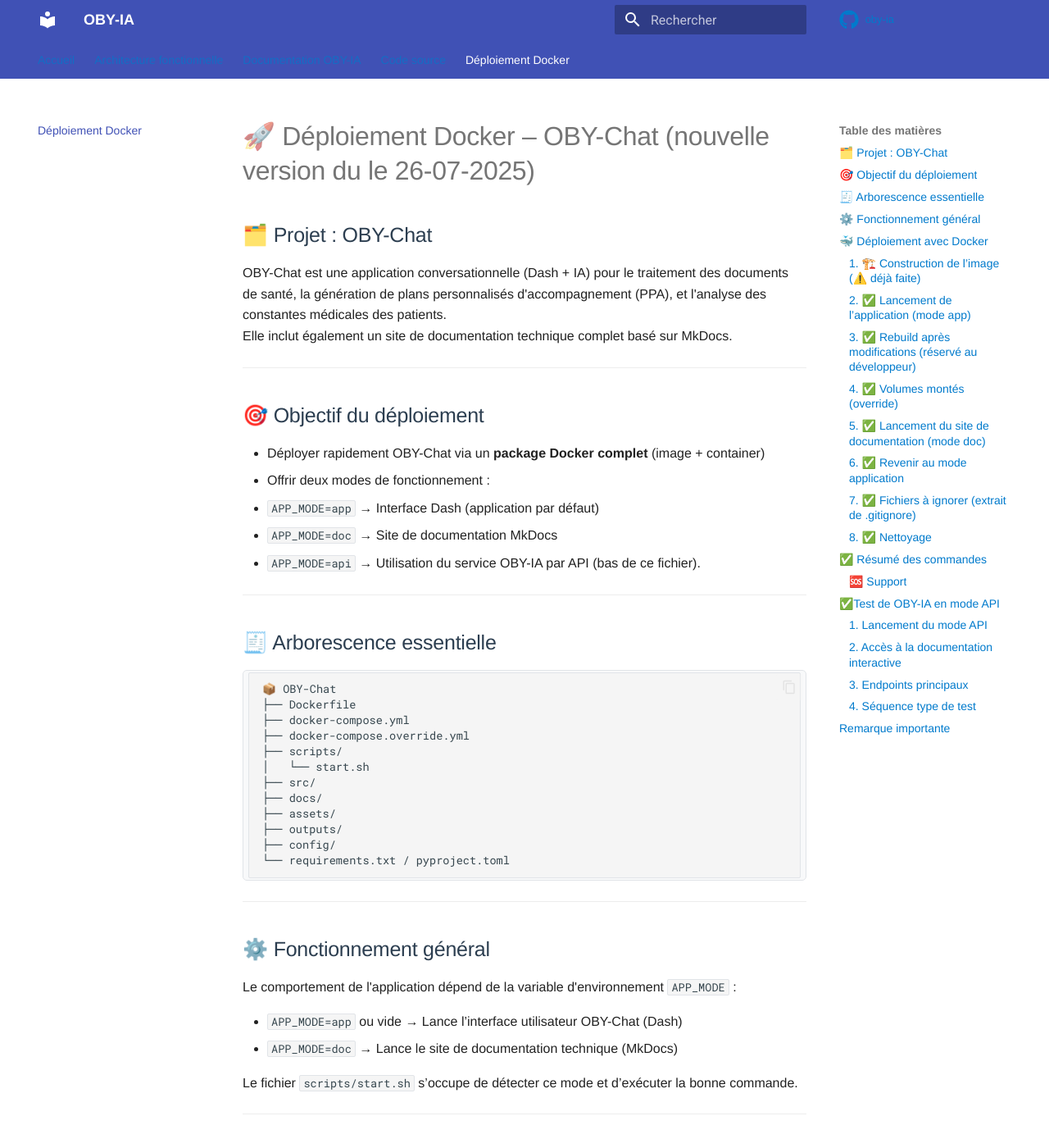
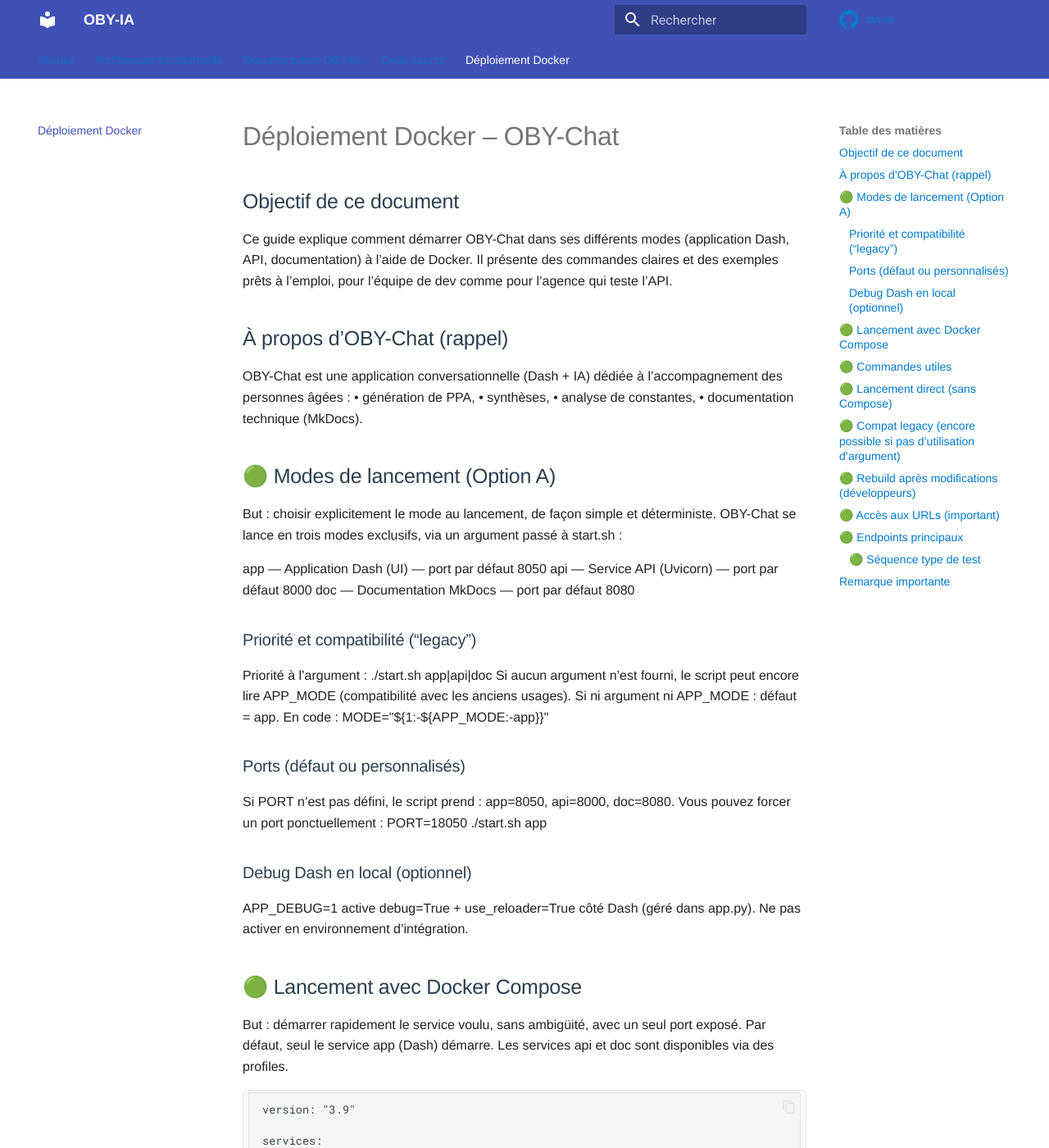
Before and after one commit to DSAGRO3F/OBY-Chat, an MkDocs documentation site: the page built from docs/deploiement.md, in a window 1280 px wide and 1400 px high. Shown: the whole window at 82% size. Built offline with MkDocs 1.6.1 and Material for MkDocs 9.7.7, drawn with Linux system fonts in a browser that asks for light colours; comment, search, counter and statistics services are not loaded; some of the changed text lies outside the part shown.

Commit message:
Modif gestion des ports selon mode choisi, impact start.sh + app.py + docker-compose.yml.

````diff
--- a/docs/deploiement.md
+++ b/docs/deploiement.md
@@ -1,213 +1,147 @@
+# Déploiement Docker – OBY-Chat
 
-# 🚀 Déploiement Docker – OBY-Chat (nouvelle version du le 26-07-2025)
+## Objectif de ce document
+Ce guide explique comment démarrer OBY-Chat dans ses différents modes (application Dash, API, documentation) à l’aide de Docker.
+Il présente des commandes claires et des exemples prêts à l’emploi, pour l’équipe de dev comme pour l’agence qui teste l’API.
 
-## 🗂️ Projet : OBY-Chat
+## À propos d’OBY-Chat (rappel)
+OBY-Chat est une application conversationnelle (Dash + IA) dédiée à l’accompagnement des personnes âgées :
+• génération de PPA, • synthèses, • analyse de constantes, • documentation technique (MkDocs).
 
-OBY-Chat est une application conversationnelle (Dash + IA) pour le traitement des documents de santé, la génération de plans personnalisés d'accompagnement (PPA), et l'analyse des constantes médicales des patients.
-Elle inclut également un site de documentation technique complet basé sur MkDocs.
+## 🟢 Modes de lancement (Option A)
+But : choisir explicitement le mode au lancement, de façon simple et déterministe.
+OBY-Chat se lance en trois modes exclusifs, via un argument passé à start.sh :
 
----
+app — Application Dash (UI) — port par défaut 8050
+api — Service API (Uvicorn) — port par défaut 8000
+doc — Documentation MkDocs — port par défaut 8080
 
-## 🎯 Objectif du déploiement
+### Priorité et compatibilité (“legacy”)
+Priorité à l’argument : ./start.sh app|api|doc
+Si aucun argument n’est fourni, le script peut encore lire APP_MODE (compatibilité avec les anciens usages).
+Si ni argument ni APP_MODE : défaut = app.
+En code : MODE="${1:-${APP_MODE:-app}}"
 
-- Déployer rapidement OBY-Chat via un **package Docker complet** (image + container)
-- Offrir deux modes de fonctionnement :
-  - `APP_MODE=app` → Interface Dash (application par défaut)
-  - `APP_MODE=doc` → Site de documentation MkDocs
-  - `APP_MODE=api` → Utilisation du service OBY-IA par API (bas de ce fichier).
+### Ports (défaut ou personnalisés)
+Si PORT n’est pas défini, le script prend : app=8050, api=8000, doc=8080.
+Vous pouvez forcer un port ponctuellement :
+PORT=18050 ./start.sh app
 
----
+### Debug Dash en local (optionnel)
+APP_DEBUG=1 active debug=True + use_reloader=True côté Dash (géré dans app.py).
+Ne pas activer en environnement d’intégration.
 
-## 🧾 Arborescence essentielle
+## 🟢 Lancement avec Docker Compose
+But : démarrer rapidement le service voulu, sans ambigüité, avec un seul port exposé.
+Par défaut, seul le service app (Dash) démarre. Les services api et doc sont disponibles via des profiles.
 
 ```
-📦 OBY-Chat
-├── Dockerfile
-├── docker-compose.yml
-├── docker-compose.override.yml
-├── scripts/
-│   └── start.sh
-├── src/
-├── docs/
-├── assets/
-├── outputs/
-├── config/
-└── requirements.txt / pyproject.toml
+version: "3.9"
+
+services:
+  # === Application Dash — démarre par défaut ===
+  obyia-app:
+    build:
+      context: .
+      dockerfile: Dockerfile
+    container_name: obyia-app
+    command: ["./start.sh", "app"]   # <-- argument à start.sh
+    ports:
+      - "8050:8050"
+    volumes:
+      - ./outputs:/app/outputs
+      - ./assets:/app/assets
+    # optionnel pour debug local :
+    # environment:
+    #   - APP_DEBUG=1
+
+  # === API (Uvicorn) — démarrage à la demande ===
+  obyia-api:
+    build:
+      context: .
+      dockerfile: Dockerfile
+    container_name: obyia-api
+    command: ["./start.sh", "api"]   # <-- argument à start.sh
+    ports:
+      - "8000:8000"
+    profiles: ["api"]
+
+  # === Documentation (MkDocs) — démarrage à la demande ===
+  obyia-doc:
+    build:
+      context: .
+      dockerfile: Dockerfile
+    container_name: obyia-doc
+    command: ["./start.sh", "doc"]   # <-- argument à start.sh
+    ports:
+      - "8080:8080"
+    profiles: ["doc"]
 ```
 
----
-
-## ⚙️ Fonctionnement général
-
-Le comportement de l'application dépend de la variable d'environnement `APP_MODE` :
-
-- `APP_MODE=app` ou vide → Lance l’interface utilisateur OBY-Chat (Dash)
-- `APP_MODE=doc` → Lance le site de documentation technique (MkDocs)
-
-Le fichier `scripts/start.sh` s’occupe de détecter ce mode et d’exécuter la bonne commande.
-
----
-
-## 🐳 Déploiement avec Docker
-
-### 1. 🏗️ Construction de l’image (⚠️ déjà faite)
-
-L’image Docker est **déjà construite** avant livraison du package.
-
-> ✅ Vous **n’avez pas besoin d’exécuter** `docker build`.
-
----
-
-### 2. ✅ Lancement de l’application (mode app)
-
-```bash
+## 🟢 Commandes utiles
+App (Dash) : → http://localhost:8050
+```
 docker compose up -d
 ```
 
-Accéder à l’interface :
+API : → http://localhost:8000
+```
+docker compose --profile api up -d obyia-api
+```
+
+Doc : → http://localhost:8080
+```
+docker compose --profile doc up -d obyia-doc
+```
+
+Arrêter :
+docker compose down (ou cibler un service)
+✔️ Bonne pratique : n’exposez qu’un seul port par service (8050 ou 8000 ou 8080).
+❌ Évitez de mapper 8050/8000/8080 simultanément sur le même service : collisions assurées.
+
+
+## 🟢 Lancement direct (sans Compose)
+But : lancer un mode ponctuellement avec une commande unique.
+```
+# Application (Dash)
+docker run -p 8050:8050 oby-chat ./start.sh app
+# → http://localhost:8050
+
+# API (pour l’agence)
+docker run -p 8000:8000 oby-chat ./start.sh api
+# → http://localhost:8000
+
+# Documentation (MkDocs)
+docker run -p 8080:8080 oby-chat ./start.sh doc
+# → http://localhost:8080
 
 ```
-http://localhost:8050
+
+## 🟢 Compat legacy (encore possible si pas d’utilisation d’argument)
+```
+docker run -p 8000:8000 -e APP_MODE=api oby-chat ./start.sh
+# Ici, pas d’argument ⇒ start.sh lira APP_MODE=api
+
 ```
 
----
+## 🟢 Rebuild après modifications (développeurs)
+But : reconstruire l’image et relancer uniquement le service utile.
 
-### 3. ✅ Rebuild après modifications (réservé au développeur)
-
-Si vous modifiez le code source :
-
-```bash
+```
 docker compose down
 docker compose build
-docker compose up -d
+docker compose up -d obyia-app     # ou: obyia-api | obyia-doc
+
 ```
 
----
-
-### 4. ✅ Volumes montés (override)
-
-Le fichier `docker-compose.override.yml` permet de monter des volumes en local pour un usage en développement.
-
----
-
-### 5. ✅ Lancement du site de documentation (mode doc)
-
-Vous pouvez aussi démarrer **uniquement le site de documentation MkDocs** :
-
-```bash
-docker run -p 8080:8080 -e APP_MODE=doc oby-chat
-```
-
-Puis ouvrir :
-
-```
-http://localhost:8080
-```
-
-> 📚 Ce mode utilise `mkdocs serve` à l’intérieur du container.
-
----
-
-### 6. ✅ Revenir au mode application
-
-1. Arrêter le container documentation :
-
-```bash
-docker ps    # identifier l’ID du container actif
-docker stop <container_id>
-```
-
-2. Redémarrer OBY-Chat en mode application :
-
-```bash
-docker compose up -d
-```
-
----
-
-### 7. ✅ Fichiers à ignorer (extrait de `.gitignore`)
-
-```
-# Fichiers sensibles
-.env
-__pycache__/
-*.pyc
-
-# OS
-.DS_Store
-
-# IDE
-.idea/
-
-# Export
-# outputs/
-site/
-
-# Base chroma
-src/vector_db/chromadb/
-
-# Fichiers générés par ChromaDB
-src/vector_db/chromadb/
-*.bin
-*.pickle
-*.sqlite3
-```
-
----
-
-### 8. ✅ Nettoyage
-
-Supprimer tous les containers, images, volumes (⚠️ avec précaution) :
-
-```bash
-docker system prune -a
-```
-
----
-
-## ✅ Résumé des commandes
-
-| Objectif                          | Commande                                                                 |
-|----------------------------------|--------------------------------------------------------------------------|
-| Démarrer OBY-Chat (interface)    | `docker compose up -d`                                                  |
-| Arrêter OBY-Chat                 | `docker compose down`                                                   |
-| Lancer la documentation MkDocs   | `docker run -p 8080:8080 -e APP_MODE=doc oby-chat`                      |
-| Accéder à OBY-Chat               | http://localhost:8050                                                   |
-| Accéder à la documentation       | http://localhost:8080                                                   |
+## 🟢 Accès aux URLs (important)
+But : éviter les confusions entre adresse de bind et URL cliente.
+Ouvrez http://localhost:8050 (ou http://127.0.0.1:8050) pour l’app.
+N’utilisez pas http://0.0.0.0:8050 dans le navigateur : 0.0.0.0 est une adresse de bind (serveur), pas une URL cliente.
 
 
-### 🆘 Support
-- Pour tout problème de clé API, vérifier le fichier .env
-- Pour le debug des logs : consulter la sortie du terminal (docker compose logs)
-- En cas de besoin : reconstruire l’image docker compose build --no-cache
 
----
-
-## ✅Test de OBY-IA en mode API
-En plus du mode application web, OBY-IA peut être sollicité directement via une API REST.
-Ce mode permet à l’agence d’intégrer ou de tester les fonctionnalités de l’agent conversationnel depuis n’importe quel outil compatible HTTP (Swagger UI, Postman, cURL…).
-### 1. Lancement du mode API
-
-Le mode API est activé automatiquement lorsque la variable d’environnement APP_MODE est positionnée sur api.
-En exécution Docker, cela est géré par le script start.sh :
-```
-elif [ "$APP_MODE" = "api" ]; then
-    echo "🌐 Lancement du service OBY-IA en mode API..."
-    uvicorn src.api.main_api:app --host 0.0.0.0 --port 8000
-```
-Le conteneur expose le port 8000, qui correspond à l’API FastAPI.
-
-### 2. Accès à la documentation interactive
-Une fois l’application démarrée en mode API, la documentation Swagger UI est accessible à l’adresse :
-```
-https://<nom-domaine-ou-ip>:8000/docs
-```
-Elle permet de :
-Visualiser les endpoints disponibles.
-Consulter le format attendu des requêtes et des réponses.
-Tester les appels directement depuis le navigateur.
-
-### 3. Endpoints principaux
+## 🟢 Endpoints principaux
 
 | Endpoint              | Méthode | Description |
 |-----------------------|:-------:|-------------|
@@ -223,7 +157,7 @@
 | `/patients/{file}`    | `DELETE`| Supprime un dossier patient. |
 
 
-### 4. Séquence type de test
+### 🟢 Séquence type de test
    1. Authentification
    - Endpoint : /auth/login
    - Fournir user_id et password.
````
Also changed, not shown: docker-compose.yml (+68 -20 lines), 4 other files.
